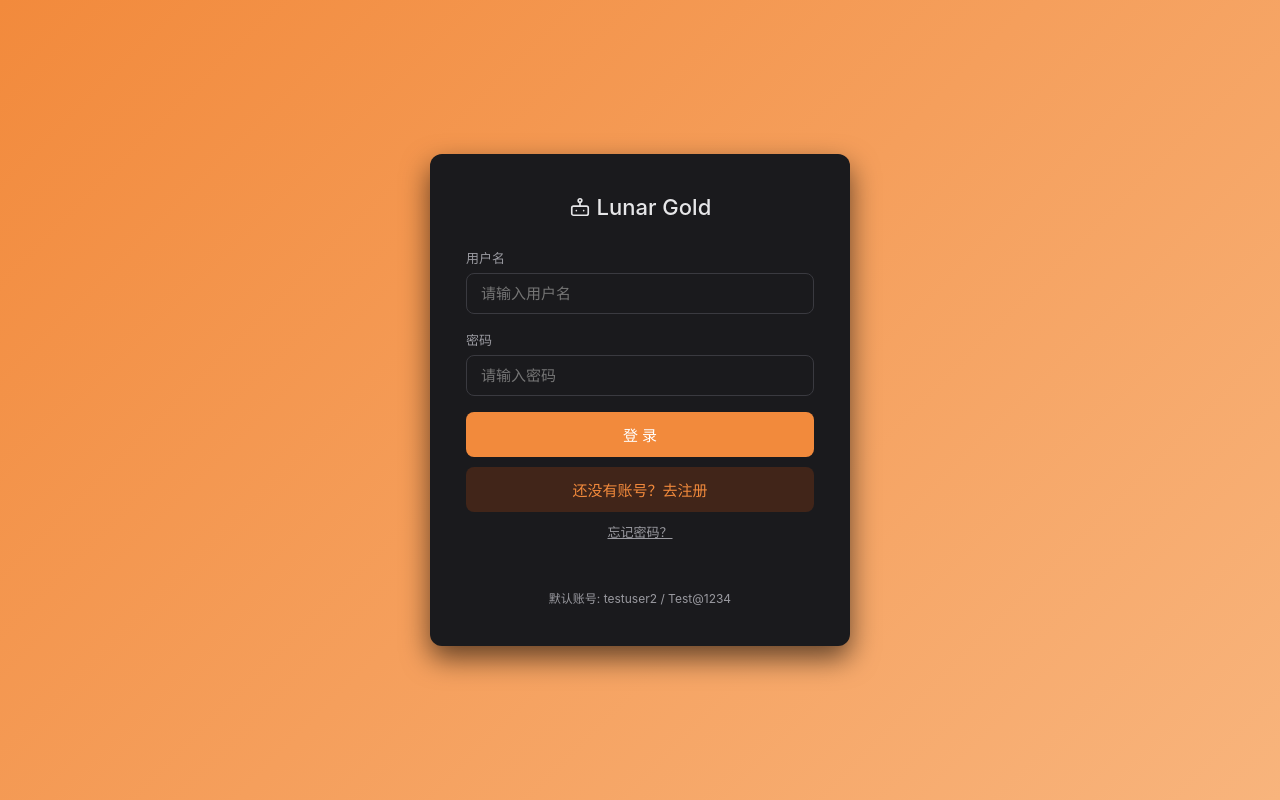
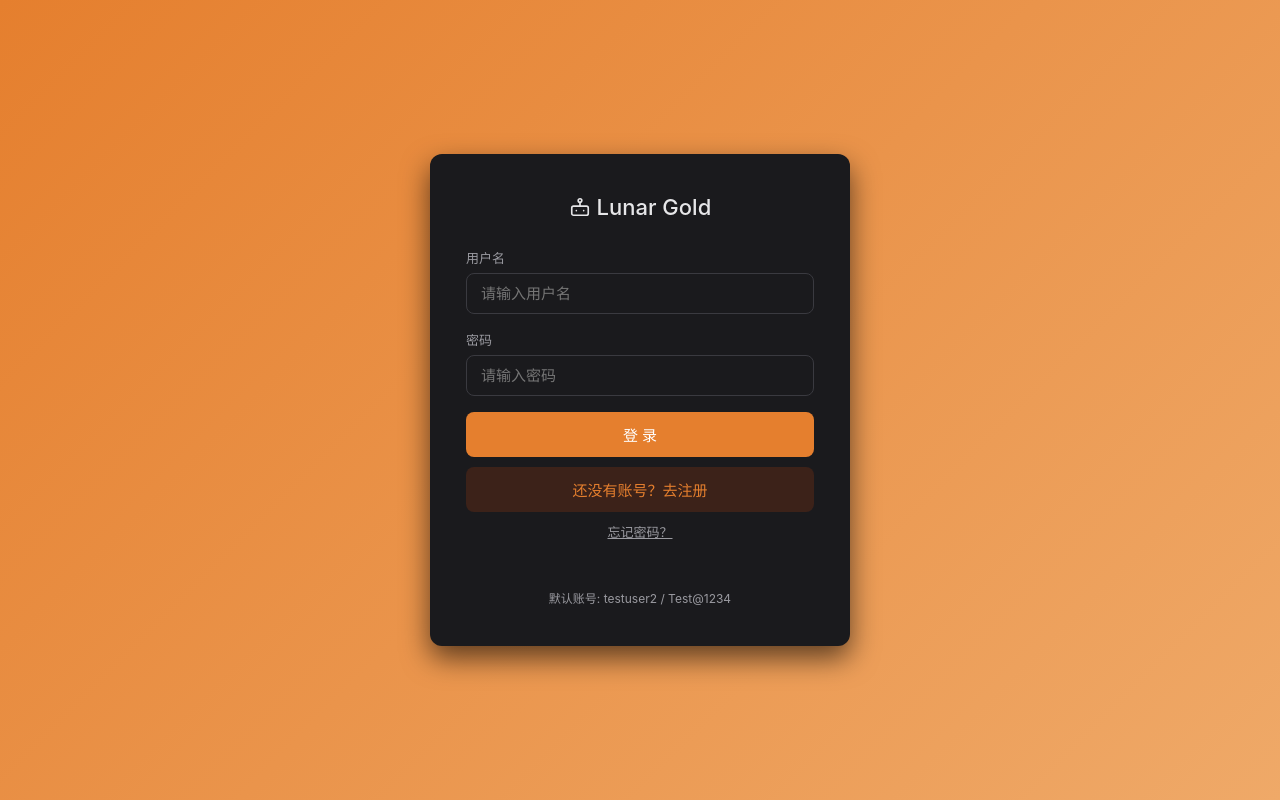
Before and after one commit to nichengyv/lunar-gold, a Vue app in the folder frontend/: page /login in a window 1280 px wide. Built offline with nearby package versions, Linux system fonts and the light colour scheme; no server answers.

Commit message:
style: 主色再调暗一档，提问气泡与发送按钮同步加深

```diff
--- a/frontend/src/styles/tokens.css
+++ b/frontend/src/styles/tokens.css
@@ -60,9 +60,9 @@
     --border-strong: #c9ccd1;
 
     /* ---- 品牌与语义色（亮色） ---- */
-    --primary: #d9520a;
-    --primary-hover: #b74407;
-    --primary-light: #fff0e6;
+    --primary: #c2410c;
+    --primary-hover: #9a3412;
+    --primary-light: #ffefe3;
     --on-primary: #ffffff;
     --text: #202124;
     --text-secondary: #5f6368;
@@ -107,9 +107,9 @@
     --border-strong: #4a4a50;
 
     /* ---- 品牌与语义色（暗色，逐项对应亮色） ---- */
-    --primary: #f28a3c;
-    --primary-hover: #f8b47c;
-    --primary-light: #d9520a33;
+    --primary: #e57f2e;
+    --primary-hover: #efa968;
+    --primary-light: #c2410c33;
     --on-primary: #ffffff;
     --text: #e6e6e8;
     --text-secondary: #9a9aa0;
```
